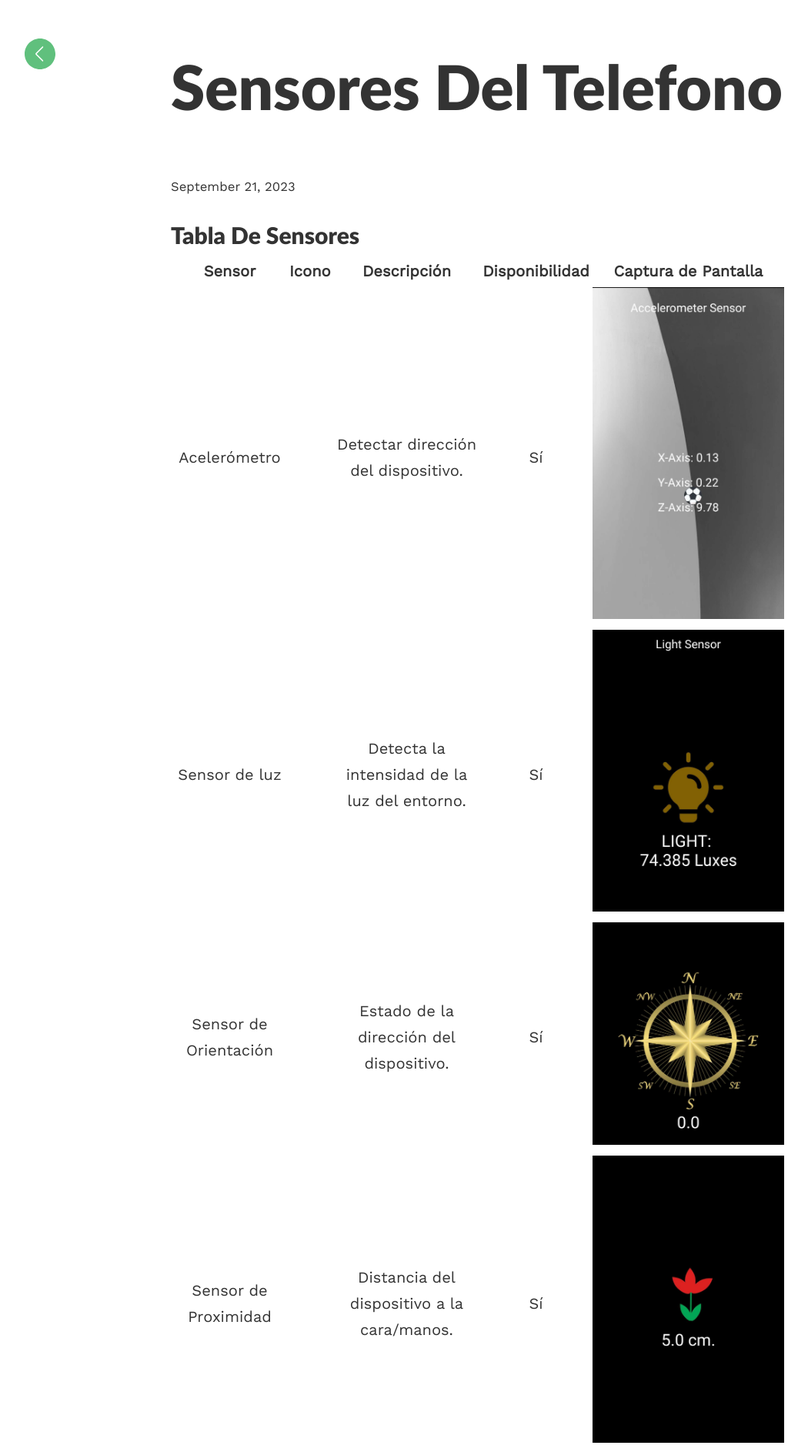
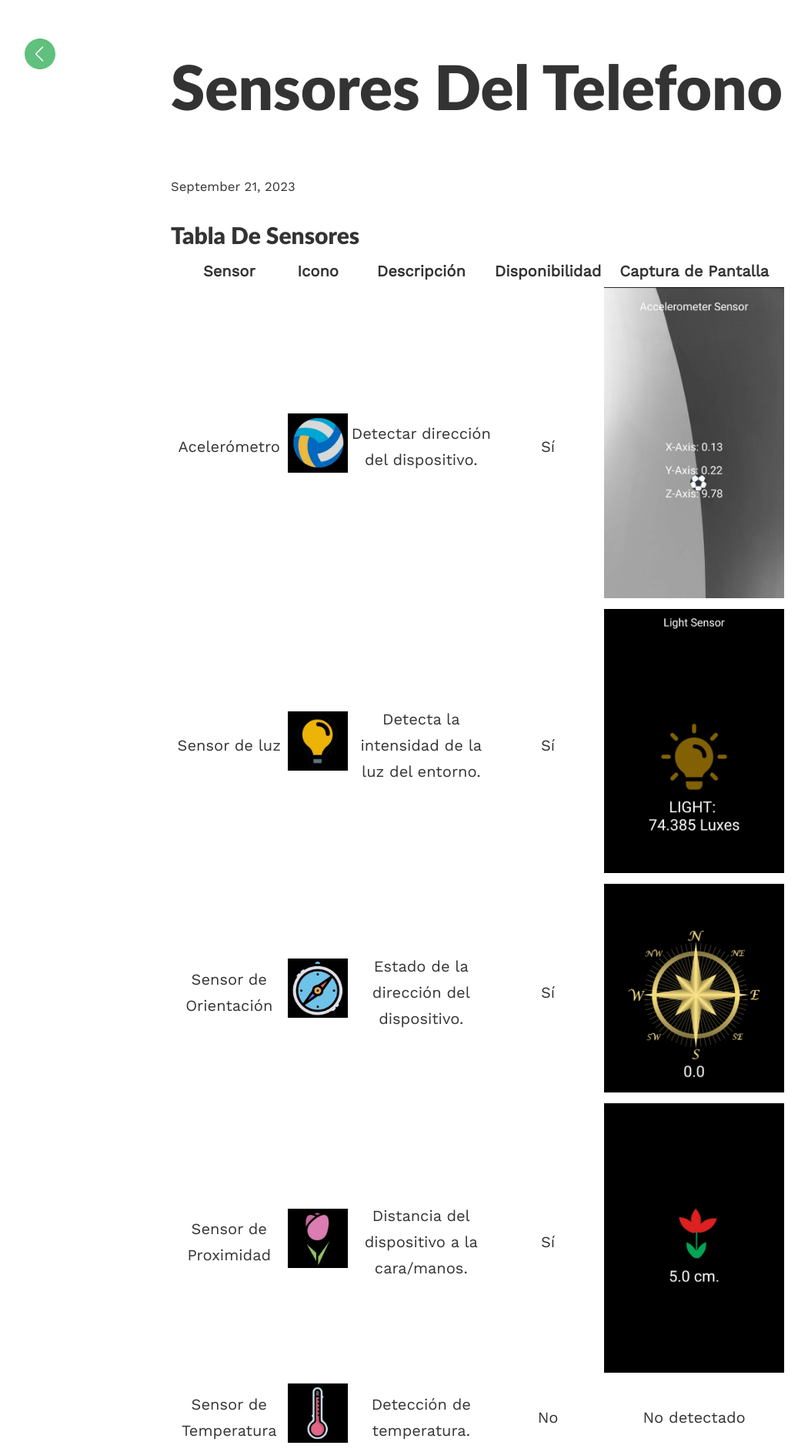
Before and after one commit to sharu725/hagura, a Jekyll site: the page built from _posts/2023-09-21-Sensores-del-telefono.md, in a window 1280 px wide. Shown: the top 1886 px of the page at 77% size, without its empty margins (18-1068 px from the left). Built offline with Jekyll 4.4.1, drawn with Linux system fonts in a browser that asks for light colours; comment, search, counter and statistics services are not loaded.

Commit message:
Update 2023-09-21-Sensores-del-telefono.md

```diff
--- a/_posts/2023-09-21-Sensores-del-telefono.md
+++ b/_posts/2023-09-21-Sensores-del-telefono.md
@@ -4,14 +4,14 @@ title: Sensores del telefono
 ---
 # Tabla de Sensores
 
-|         Sensor        | Icono |                       Descripción                      | Disponibilidad |                   Captura de Pantalla                  |
-|:---------------------:|:-----:|:------------------------------------------------------:|:--------------:|:------------------------------------------------------:|
-|      Acelerómetro     |       | Detectar dirección del dispositivo.                    |       Sí       | ![](../assets/images/SensoresTel/Acelerometro.jpg)     |
-|     Sensor de luz     |       | Detecta la intensidad de la luz del entorno.           |       Sí       | ![](../assets/images/SensoresTel/SensorLuz.jpg)        |
-| Sensor de Orientación |       | Estado de la dirección del dispositivo.                |       Sí       | ![](../assets/images/SensoresTel/SensorPosicion.jpg)   |
-|  Sensor de Proximidad |       | Distancia del dispositivo a la cara/manos.             |       Sí       | ![](../assets/images/SensoresTel/SensorProximidad.jpg) |
-| Sensor de Temperatura |       | Detección de temperatura.                              |       No       | No detectado                                           |
-|       Giroscopio      |       | Mide 6 direcciones al mismo tiempo (Posición 3D).      |       Sí       | ![](../assets/images/SensoresTel/Giroscopio.jpg)       |
-|    Sensor de Sonido   |       | Intensidad de sonido alrededor del dispositivo.        |       No       | No detectado                                           |
-|    Sensor Magnético   |       | Detección de campos magnéticos.                        |       Sí       | ![](../assets/images/SensoresTel/SensorMagnetico.jpg)  |
-|   Sensor de Presión   |       | Medición de la presión ambiental, detección de altura. |       No       | No detectado                                           |
+|         Sensor        |                           Icono                          |                       Descripción                      | Disponibilidad |                   Captura de Pantalla                  |
+|:---------------------:|:--------------------------------------------------------:|:------------------------------------------------------:|:--------------:|:------------------------------------------------------:|
+|      Acelerómetro     | ![](../assets/images/SensoresTel/icons/acelerometro.jpg) | Detectar dirección del dispositivo.                    |       Sí       | ![](../assets/images/SensoresTel/Acelerometro.jpg)     |
+|     Sensor de luz     | ![](../assets/images/SensoresTel/icons/luz.jpg)          | Detecta la intensidad de la luz del entorno.           |       Sí       | ![](../assets/images/SensoresTel/SensorLuz.jpg)        |
+| Sensor de Orientación | ![](../assets/images/SensoresTel/icons/orientacion.jpg)  | Estado de la dirección del dispositivo.                |       Sí       | ![](../assets/images/SensoresTel/SensorPosicion.jpg)   |
+|  Sensor de Proximidad | ![](../assets/images/SensoresTel/icons/proximidad.jpg)   | Distancia del dispositivo a la cara/manos.             |       Sí       | ![](../assets/images/SensoresTel/SensorProximidad.jpg) |
+| Sensor de Temperatura | ![](../assets/images/SensoresTel/icons/temperatura.jpg)  | Detección de temperatura.                              |       No       | No detectado                                           |
+|       Giroscopio      | ![](../assets/images/SensoresTel/icons/giroscopio.jpg)   | Mide 6 direcciones al mismo tiempo (Posición 3D).      |       Sí       | ![](../assets/images/SensoresTel/Giroscopio.jpg)       |
+|    Sensor de Sonido   | ![](../assets/images/SensoresTel/icons/sonido.jpg)       | Intensidad de sonido alrededor del dispositivo.        |       No       | No detectado                                           |
+|    Sensor Magnético   | ![](../assets/images/SensoresTel/icons/magnetico.jpg)    | Detección de campos magnéticos.                        |       Sí       | ![](../assets/images/SensoresTel/SensorMagnetico.jpg)  |
+|   Sensor de Presión   | ![](../assets/images/SensoresTel/icons/presion.jpg)      | Medición de la presión ambiental, detección de altura. |       No       | No detectado                                           |
```
